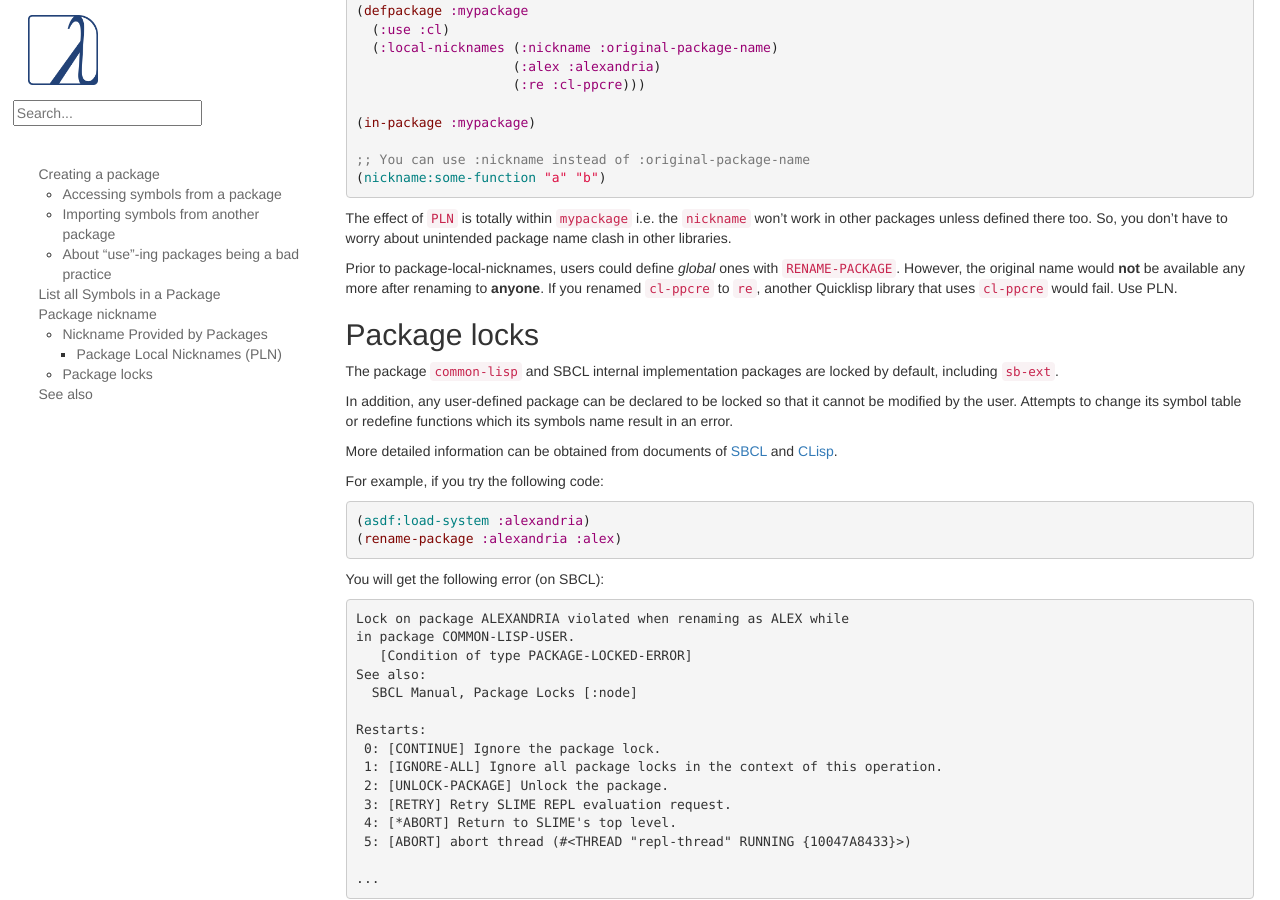
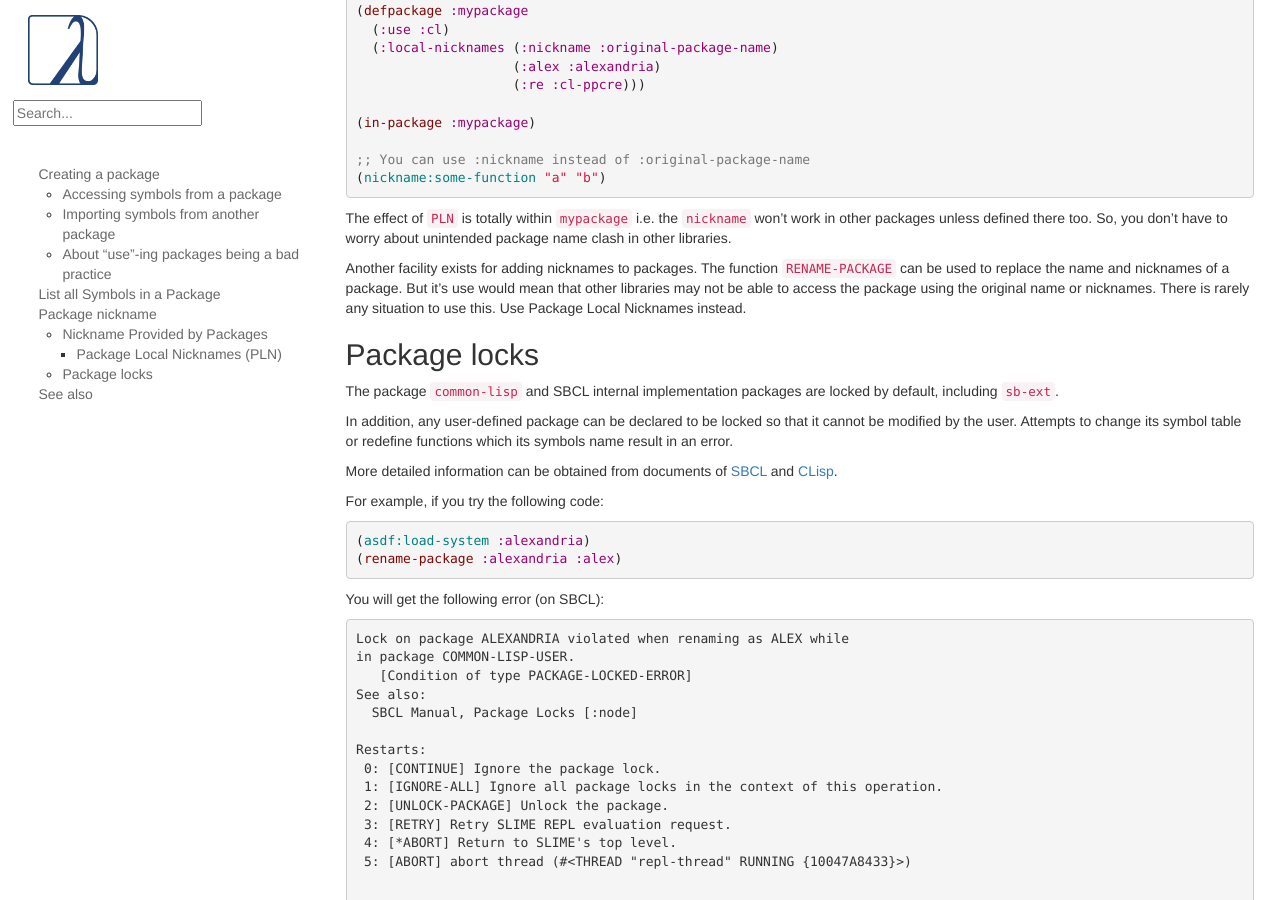
Before and after one commit to LispCookbook/cl-cookbook, a Jekyll site: the page built from packages.md, in a window 1280 px wide and 900 px high, scrolled down 2254 px. Built offline with Jekyll 4.4.1, drawn with Linux system fonts in a browser that asks for light colours.

Commit message:
Update packages.md - reword rename-package
Co-authored-by: Bibek Panthi <bpanthi977@gmail.com>

```diff
--- a/packages.md
+++ b/packages.md
@@ -158,11 +158,7 @@ Many implementations (SBCL, CCL, ECL, Clasp, ABCL, ACL, LispWorks >= 7.2…) sup
 
 The effect of `PLN` is totally within `mypackage` i.e. the `nickname` won't work in other packages unless defined there too. So, you don't have to worry about unintended package name clash in other libraries.
 
-Prior to package-local-nicknames, users could define *global* ones
-with [`RENAME-PACKAGE`][rename-package]. However, the original name
-would **not** be available any more after renaming to **anyone**. If
-you renamed `cl-ppcre` to `re`, another Quicklisp library that uses
-`cl-ppcre` would fail. Use PLN.
+Another facility exists for adding nicknames to packages. The function [`RENAME-PACKAGE`](http://www.lispworks.com/documentation/HyperSpec/Body/f_rn_pkg.htm) can be used to replace the name and nicknames of a package. But it's use would mean that other libraries may not be able to access the package using the original name or nicknames. There is rarely any situation to use this. Use Package Local Nicknames instead.
 
 
 ## Package locks
```
